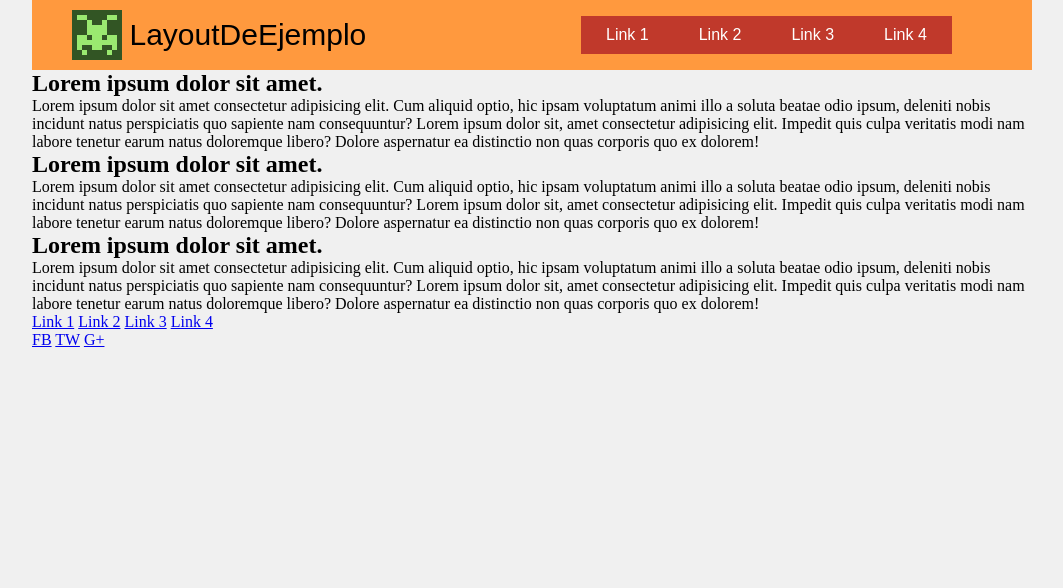
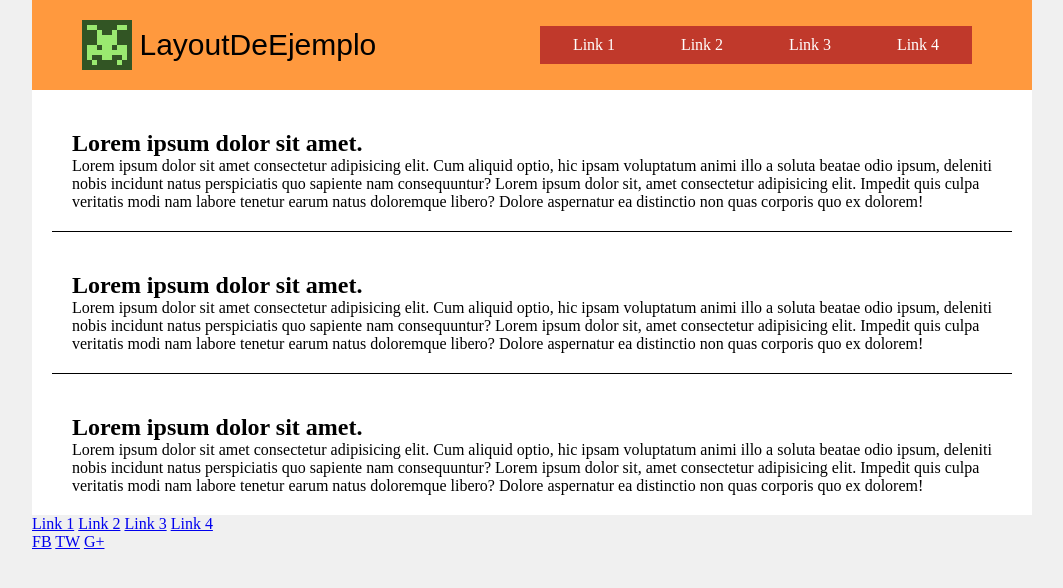
Before and after one commit to carlesnacher/LayoutResponsive, a plain HTML site: page index.html in a window 1280 px wide. Shown: the whole page, without its empty margins (108-1171 px from the left). Drawn offline with Linux system fonts and the light colour scheme.

Commit message:
Add Flexbox Class Main

```diff
--- a/style.css
+++ b/style.css
@@ -18,7 +18,7 @@ body{
 header{
     background-color: #ff993e;
     width: 100%;
-    padding: 10px;
+    padding: 20px;
     display: flex;
     justify-content: space-between;
     align-items: center;
@@ -48,6 +48,7 @@ header nav{
     display: flex;
     align-items: center;
     flex-wrap: wrap;
+    margin-right: 40px;
 }
 
 header nav a{
@@ -55,10 +56,28 @@ header nav a{
     color: #ffffff;
     text-align: center;
     text-decoration: none;
-    padding: 10px 25px;
-    font-family: Arial;
+    padding: 10px;
+    flex-grow: 1;
 }
 
 header nav a:hover{
     background-color: #e74c3c;
 }
+
+.main{
+    background-color: #ffffff;
+    padding: 20px;
+    flex: 1 1 70%;
+}
+
+.main article{
+    margin-bottom: 20px;
+    padding: 20px;
+    border-bottom: 1px solid #000;
+}
+
+.main article:nth-last-child(1){
+    margin-bottom: 0;
+    padding-bottom: 0;
+    border-bottom: none;
+}
```
